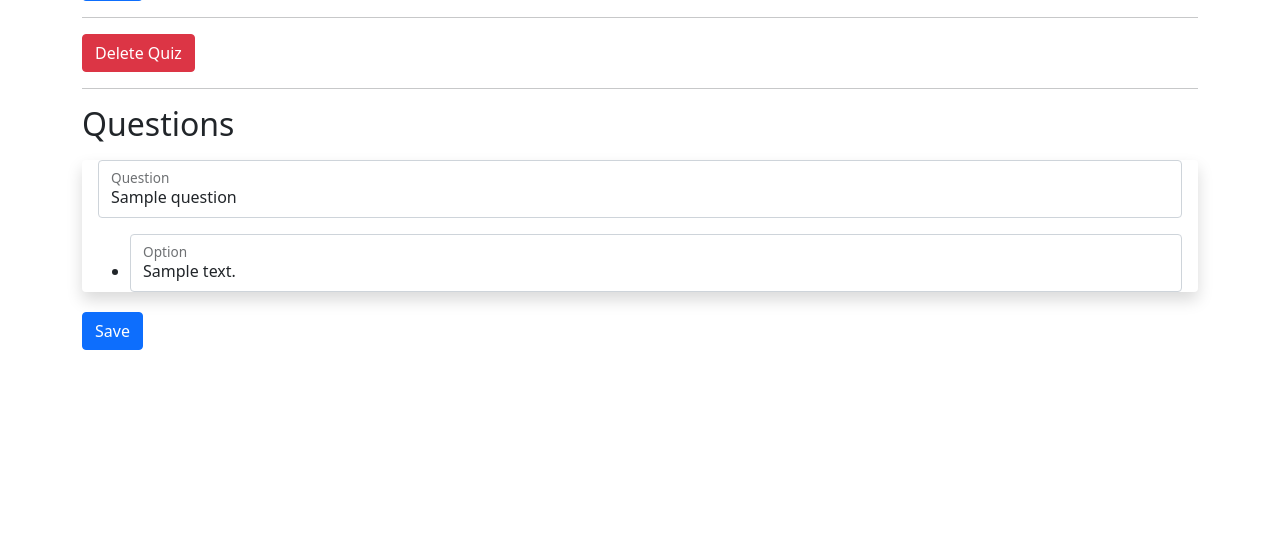
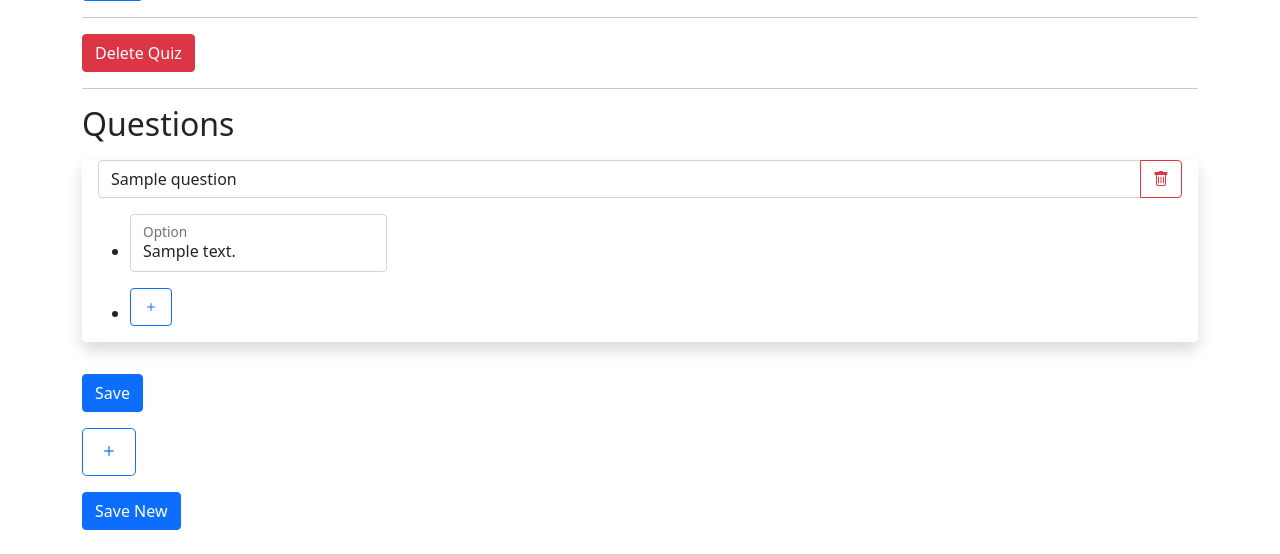
Before and after one commit to davrichter/quiz_django, a Django app: page /quiz/edit/1/ in a window 1280 px wide. Shown: the part 335-889 px from the top of the page. Before the commit the page ends 685 px from the top, so only its background shows below. Run offline with Django 4.2, Linux system fonts and the light colour scheme; a user stored in the database is signed in; tables that the repository leaves empty hold one stand-in row (values such as "Sample post"); some libraries are stand-ins or nearby versions.

Commit message:
Try to make questions and options editable.

```diff
--- a/quiz_app/static/quiz_app/js/edit_quiz.js
+++ b/quiz_app/static/quiz_app/js/edit_quiz.js
@@ -0,0 +1,82 @@
+const createFormButton = document.getElementById('create-form')
+
+function createQuestionForm(id) {
+    return `
+        <div class="rounded shadow">
+        <div class="m-3">
+            <div class="form-floating mb-3">
+                <input class="form-control"
+                       id="quiz-title-form"
+                       aria-describedby="Question"
+                       name="NEW_QUESTION${id}"
+                       placeholder="Question">
+                <label for="quiz-title-form">Question</label>
+            </div>
+            <ul>
+                <li>
+                    <div class="form-floating mb-3">
+                        <input class="form-control"
+                               id="quiz-title-form"
+                               aria-describedby="Option"
+                               name="NEW_OPTION${id}"
+                               placeholder="Option">
+                        <label for="quiz-title-form" class="form-label">Option</label>
+                    </div>
+                </li>
+            </ul>
+        </div>
+        </div>
+    `
+}
+
+document.getElementById('submit-button')
+    .addEventListener('click', () => {
+        createFormButton.submit()
+    })
+
+document.getElementById('add-question')
+    .addEventListener('click', () => {
+        let questionCreateForm = document.createElement('div')
+        questionCreateForm.innerHTML = createQuestionForm(Math.floor(Math.random() * 10000))
+
+        createFormButton.insertBefore(
+            questionCreateForm,
+            document.getElementById('add-question'))
+    })
+
+const buttons = document.querySelectorAll('button')
+
+for (let button of buttons) {
+    // check if the button is a delete button
+    if (button.getAttribute('data-id') !== null) {
+        button.addEventListener('click', () => {
+            document.getElementById(button.getAttribute('data-id')).remove()
+        })
+    }
+
+    // check if the button is an add option button
+    if (button.getAttribute('data-question-id') !== null) {
+        button.addEventListener('click', () => {
+            const optionForm = document.createElement('li')
+            optionForm.innerHTML = `
+                <div class="input-group">
+                    <div class="form-floating mb-3">
+                        <input class="form-control"
+                               id="quiz-option"
+                               aria-describedby="Option"
+                               name="NEW_OPTION"
+                               value="">
+                        <label for="quiz-option"
+                               class="form-label">Option</label>
+                    </div>
+                </div>`
+
+            document.getElementById(
+                `OPTIONS${button.getAttribute('data-question-id')}`
+            ).insertBefore(
+                optionForm,
+                document.getElementById('add-option-li')
+            )
+        })
+    }
+}
--- a/quiz_app/templates/quiz_app/edit_quiz.html
+++ b/quiz_app/templates/quiz_app/edit_quiz.html
@@ -19,22 +19,31 @@
                        class="form-control"
                        id="file-upload-form"
                        aria-describedby="Thumbnail"
-                       name="thumbnail">
+                       name="thumbnail"
+                       value="{{ quiz.thumbnail }}">
             </div>
             <button class="btn btn-primary mt-1" type="submit">Save</button>
         </form>
 
         <hr>
-        <button class="btn btn-danger" id="delete-quiz-button" data-bs-toggle="modal" data-bs-target="#exampleModal">
+        <button class="btn btn-danger"
+                id="delete-quiz-button"
+                data-bs-toggle="modal"
+                data-bs-target="#exampleModal">
             Delete Quiz
         </button>
         <!-- modal to submit to the deletion of quiz -->
-        <div class="modal fade" id="exampleModal" tabindex="-1" aria-labelledby="exampleModalLabel" aria-hidden="true">
+        <div class="modal fade"
+             id="exampleModal"
+             tabindex="-1"
+             aria-labelledby="exampleModalLabel"
+             aria-hidden="true">
             <div class="modal-dialog">
                 <div class="modal-content">
                     <div class="modal-header">
                         <h5 class="modal-title" id="exampleModalLabel">Delete {{ quiz.title }}</h5>
-                        <button type="button" class="btn-close" data-bs-dismiss="modal" aria-label="Close"></button>
+                        <button type="button" class="btn-close" data-bs-dismiss="modal" aria-label="Close">
+                        </button>
                     </div>
                     <div class="modal-body">
                         Are you sure you want to delete this quiz?
@@ -54,41 +63,69 @@
     </div>
     <div class="container">
         <h2>Questions</h2>
-        <form class="" method="POST" action="{% url 'QuestionUpdateView' quiz_id=quiz.id %}">
+        <form id="update-form" method="POST" action="{% url 'QuestionUpdateView' quiz_id=quiz.id %}">
+            {% csrf_token %}
             {% for question in questions %}
-                {% csrf_token %}
-                <div class="rounded shadow">
+                <div class="rounded shadow" id="{{ question.id }}">
                     <div class="m-3">
-                        <div class="form-floating mb-3">
+                        <div class="mb-3 input-group">
                             <input class="form-control"
-                                   id="quiz-title-form"
+                                   id="quiz-question-{{ question.id }}"
                                    aria-describedby="Question"
                                    name="QUESTION{{ question.id }}"
-                                   placeholder="Question"
                                    value="{{ question.title }}">
-                            <label for="quiz-title-form">Question</label>
+                            <button class="btn btn-outline-danger delete-question"
+                                    data-id="{{ question.id }}"
+                                    type="button"
+                                    aria-label="Delete Question">
+                                <i class="bi bi-trash"></i>
+                            </button>
                         </div>
-                        <ul>
+                        <ul id="OPTIONS{{ question.id }}">
                             {% for option in options %}
                                 {% if option.Question == question %}
                                     <li>
-                                        <div class="form-floating mb-3">
-                                            <input class="form-control"
-                                                   id="quiz-title-form"
-                                                   aria-describedby="Option"
-                                                   name="OPTION{{ option.id }}"
-                                                   value="{{ option.text }}">
-                                            <label for="quiz-title-form" class="form-label">Option</label>
+                                        <div class="input-group">
+                                            <div class="form-floating mb-3">
+                                                <input class="form-control"
+                                                       id="quiz-option-{{ option.id }}"
+                                                       aria-describedby="Option"
+                                                       name="OPTION{{ option.id }}"
+                                                       value="{{ option.text }}">
+                                                <label for="quiz-option-{{ option.id }}"
+                                                       class="form-label">Option</label>
+                                            </div>
                                         </div>
                                     </li>
                                 {% endif %}
                             {% endfor %}
+                            <li>
+                                <button class="btn btn-outline-primary mb-3"
+                                        id="add-option"
+                                        data-question-id="{{ question.id }}"
+                                        aria-label="Add Option"
+                                        type="button">
+                                    <i class="bi bi-plus"></i>
+                                </button>
+                            </li>
                         </ul>
                     </div>
                 </div>
             {% endfor %}
-            <button class="btn btn-primary mt-1" type="submit">Save</button>
+            <button class="btn btn-primary mt-3">Save</button>
         </form>
+        <form id="create-form" method="POST" action="{% url 'QuestionCreateView' quiz_id=quiz.id %}">
+            {% csrf_token %}
+            <button class="btn btn-outline-primary mt-3 btn-lg"
+                    id="add-question"
+                    aria-label="Add Question"
+                    type="button">
+                <i class="bi bi-plus"></i>
+            </button>
+            <br>
+            <button class="btn btn-primary mt-3" id="submit-button" >Save New</button>
+        </form>
+        <br>
     </div>
 {% endblock content %}
 
--- a/quiz_app/urls.py
+++ b/quiz_app/urls.py
@@ -14,5 +14,6 @@ urlpatterns = [
     path('quiz/edit/<int:quiz_id>/', views.edit_quiz_view, name='EditQuizView'),
     path('quiz/delete/<int:quiz_id>/', views.quiz_delete, name='DeleteQuiz'),
     path('quiz/view/<int:quiz_id>/', views.quiz_view, name='QuizView'),
-    path('question/update/<int:quiz_id>', views.edit_questions, name='QuestionUpdateView')
+    path('question/update/<int:quiz_id>', views.edit_questions, name='QuestionUpdateView'),
+    path('question/create/<int:quiz_id>', views.create_questions, name='QuestionCreateView'),
 ]
--- a/quiz_app/views.py
+++ b/quiz_app/views.py
@@ -46,7 +46,9 @@ class CreateQuizView(FormView):
 
         if thumbnail.multiple_chunks():
             """if the image is larger than 2.5 megabyte return with an error message"""
-            messages.add_message(self.request, messages.ERROR, "Images can't be larger than 2.5 Megabytes.")
+            messages.add_message(self.request,
+                                 messages.ERROR,
+                                 "Images can't be larger than 2.5 Megabytes.")
             return HttpResponseRedirect(reverse('CreateQuizView'))
 
         quiz = models.Quiz.objects.create(
@@ -60,7 +62,9 @@ class CreateQuizView(FormView):
         return HttpResponseRedirect(reverse('IndexView'))
 
     def form_invalid(self, form):
-        messages.add_message(self.request, messages.ERROR, "There was an unknown error. Please try again.")
+        messages.add_message(self.request,
+                             messages.ERROR,
+                             "There was an unknown error. Please try again.")
         return HttpResponseRedirect(reverse('CreateQuizView'))
 
 
@@ -78,7 +82,9 @@ def edit_quiz_view(request, quiz_id):
 
                     if thumbnail.multiple_chunks():
                         """if the image is larger than 2.5 megabyte return with an error message"""
-                        messages.add_message(request, messages.ERROR, "Images can't be larger than 2.5 Megabytes.")
+                        messages.add_message(request,
+                                             messages.ERROR,
+                                             "Images can't be larger than 2.5 Megabytes.")
                         return HttpResponseRedirect(reverse('CreateQuizView'))
                     else:
                         os.remove(f"{os.getcwd()}{settings.MEDIA_URL}{quiz.thumbnail}")
@@ -130,13 +136,18 @@ def quiz_delete(request, quiz_id):
 
 
 def edit_questions(request, quiz_id):
-    quiz = get_object_or_404(models.Quiz, pk=quiz_id)
-    questions = models.Question.objects.filter(quiz=quiz)
-
+    """
+        A view for editing existing questions and options.
+        If one or more questions on the database aren't sent in the request
+        those questions are going to be deleted.
+    """
+    questions = list(models.Question.objects.filter(quiz=quiz_id))
+    sent_questions = list()
     for i in request.POST:
         if 'QUESTION' in i:
             current_question = get_object_or_404(models.Question, id=i[8:])
             current_question.title = request.POST[i]
+            sent_questions.append(current_question)
             current_question.save()
 
         elif 'OPTION' in i:
@@ -147,4 +158,33 @@ def edit_questions(request, quiz_id):
         else:
             pass
 
-    return HttpResponseRedirect(reverse('IndexView'))
+    for i in questions:
+        if i not in sent_questions:
+            i.delete()
+
+    return HttpResponseRedirect(request.META.get('HTTP_REFERER'))
+
+
+def create_questions(request, quiz_id):
+    """A view for creating questions and options."""
+    quiz = get_object_or_404(models.Quiz, pk=quiz_id)
+
+    for i in request.POST:
+        if 'NEW_QUESTION' in i:
+            new_question = models.Question.objects.create(
+                title=request.POST[i],
+                quiz=quiz,
+            )
+
+            new_question.save()
+
+            for j in request.POST:
+                if 'NEW_OPTION' in j and i[12:] in j:
+                    new_option = models.Option.objects.create(
+                        text=request.POST[j],
+                        Question=new_question,
+                    )
+
+                    new_option.save()
+
+    return HttpResponseRedirect(request.META.get('HTTP_REFERER'))
```
